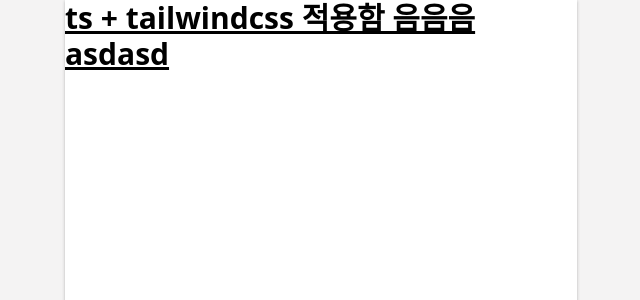
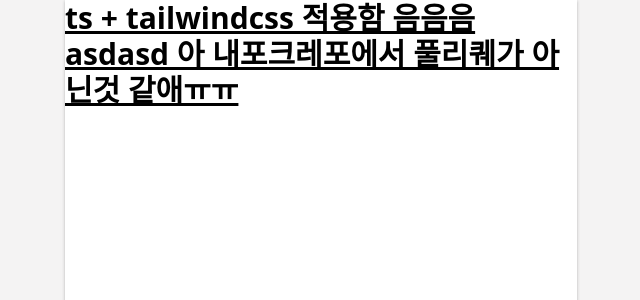
Before and after one commit to BOOPINION/Vote-FE2, a React (Create React App) app: page / in a window 1280 px wide. Shown: the top 300 px of the page, without its empty margins (319-959 px from the left). Built offline with nearby package versions, Linux system fonts and the light colour scheme.

Commit message:
testtest

```diff
--- a/src/App.tsx
+++ b/src/App.tsx
@@ -6,6 +6,7 @@
     <h1 className="text-3xl font-bold underline">
       ts + tailwindcss 적용함
       음음음asdasd
+      아 내포크레포에서 풀리퀘가 아닌것 같애ㅠㅠ
 
     </h1>
   )
```
